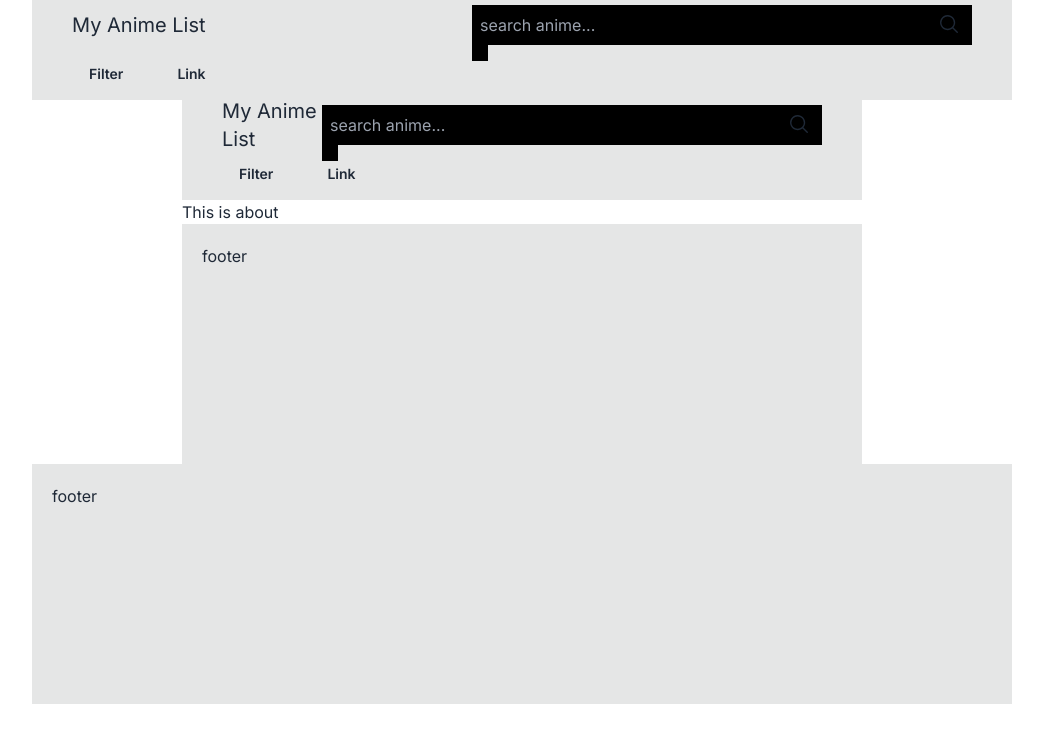
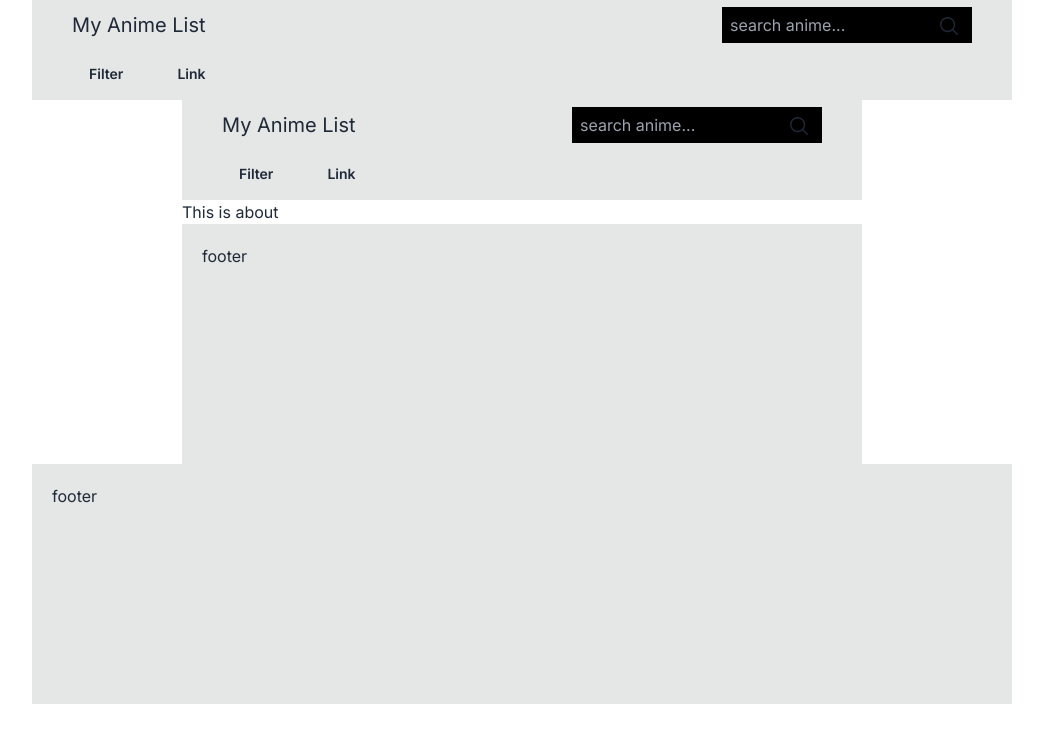
Before and after one commit to anggspradivts/Anime-List-with-next-js, a Next.js app: page /anime in a window 1280 px wide. Shown: the top 742 px of the page, without its empty margins (118-1161 px from the left). Built offline with nearby package versions, Linux system fonts and the light colour scheme.

Commit message:
search icon

```diff
--- a/app/components/navbar/InputSearch.jsx
+++ b/app/components/navbar/InputSearch.jsx
@@ -1,48 +1,75 @@
-import React, { useRef, useState } from "react";
+import React, { useRef, useState, useEffect } from "react";
 import Image from "next/image";
 import { MagnifyingGlass } from "@phosphor-icons/react/dist/ssr";
 
 const InputSearch = () => {
   const searchRef = useRef();
-  const [anime, setAnime] = useState(null)
+  const [anime, setAnime] = useState(null);
+  const [isSearchShow, setIsSearchShow] = useState(false);
+
+  const handleClickOutside = (event) => {
+    if (!searchRef.current.contains(event.target)) {
+      setIsSearchShow(false);
+    }
+  };
+
+  useEffect(() => {
+    document.addEventListener("click", handleClickOutside);
+    return () => {
+      document.removeEventListener("click", handleClickOutside);
+    };
+  }, []);
+
+  const onSearchClick = () => {
+    setIsSearchShow(true);
+  };
 
   async function fetchData(searchTerm) {
-    const response = await fetch(`${process.env.NEXT_PUBLIC_API_BASE_URL}/anime?q=${searchTerm}&limit=15`);
+    const response = await fetch(
+      `${process.env.NEXT_PUBLIC_API_BASE_URL}/anime?q=${searchTerm}&limit=7`
+    );
     const anime = await response.json();
-    return anime.data
+    return anime.data;
   }
 
   const handleSearch = async (e) => {
     e.preventDefault();
+    // e.stopPropagation();
     const searchTerm = searchRef.current.value;
     const searchAnime = await fetchData(searchTerm);
     setAnime(searchAnime);
-  }
+    // setIsSearchShow(true)
+  };
 
-  const searchCard = anime && Array.isArray(anime) && anime.map((anime, index) => {
-    return (
-      <div key={index} className="bg-black text-white">
-        {anime.title}
-      </div>
-    )
-  })
+  const searchCard =
+    anime &&
+    Array.isArray(anime) &&
+    anime.map((anime, index) => {
+      return (
+        <div key={index} className="bg-black text-white">
+          {anime.title}
+        </div>
+      );
+    });
 
   return (
-    <div className="flex-col w-[500px] h-[40px]">
-      <div className="relative w-full h-full">
+    <div className="flex-col ">
+      <div className="relative w-full h-full" onClick={onSearchClick} tabIndex={0} role="button">
         <input
-          className="bg-black w-full h-full right-0 p-2 pr-10"
+          className="bg-black w-full h-full right-0 p-2"
           type="search"
           placeholder="search anime..."
           name=""
           ref={searchRef}
         />
-        <button className="absolute right-3 top-2" onClick={handleSearch}>
+        <button className="search-icon absolute right-3 top-2" onClick={handleSearch}>
           <MagnifyingGlass size={22} />
         </button>
-      </div>
-      <div className="absolute top-15 bg-black p-2">
-        {searchCard}
+      {isSearchShow && (
+        <div className="absolute top-15 bg-black p-2 w-full overflow-y-scroll">
+          {searchCard ? searchCard : (<p>Eg. 'naruto'</p>)}
+        </div>
+      )}
       </div>
     </div>
   );
```
